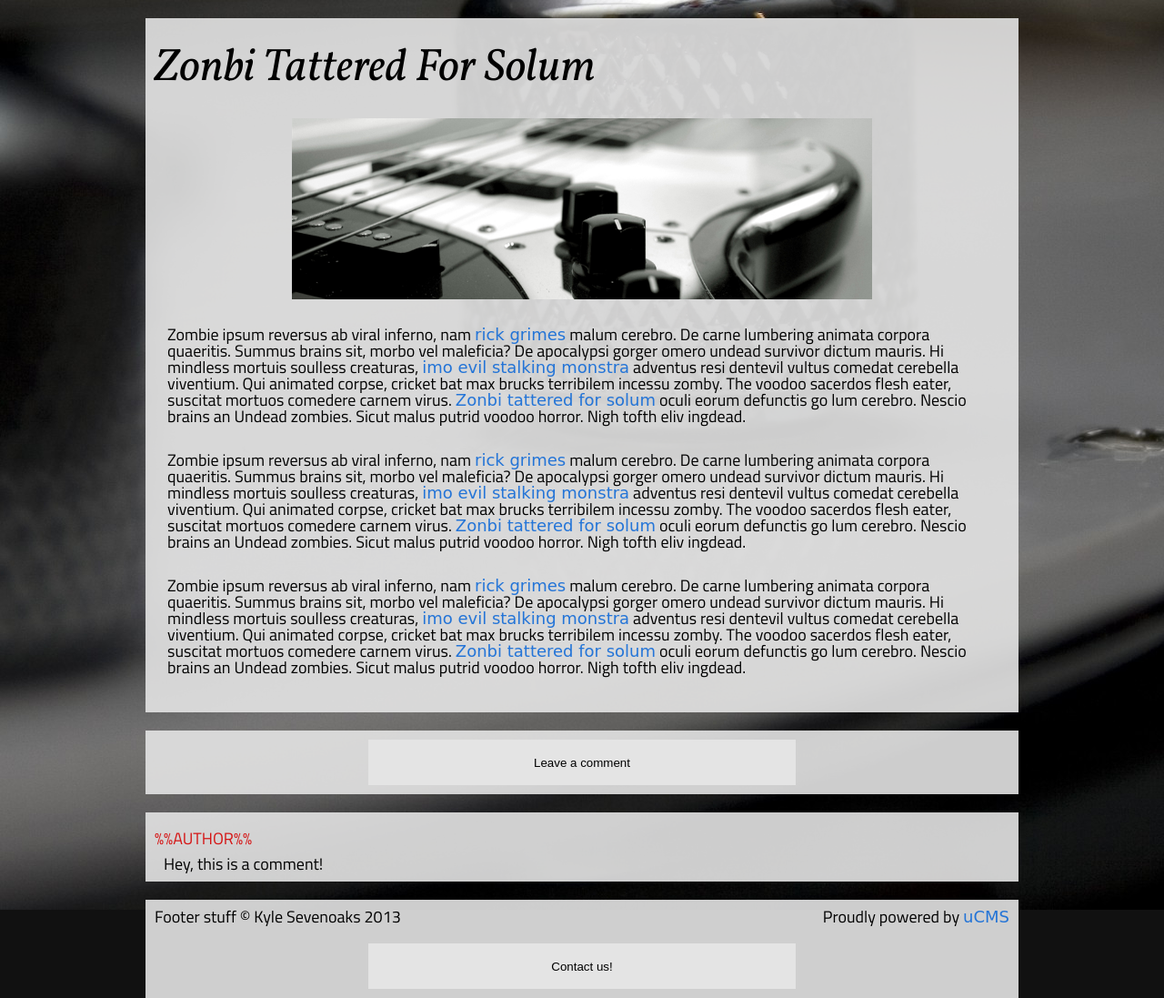
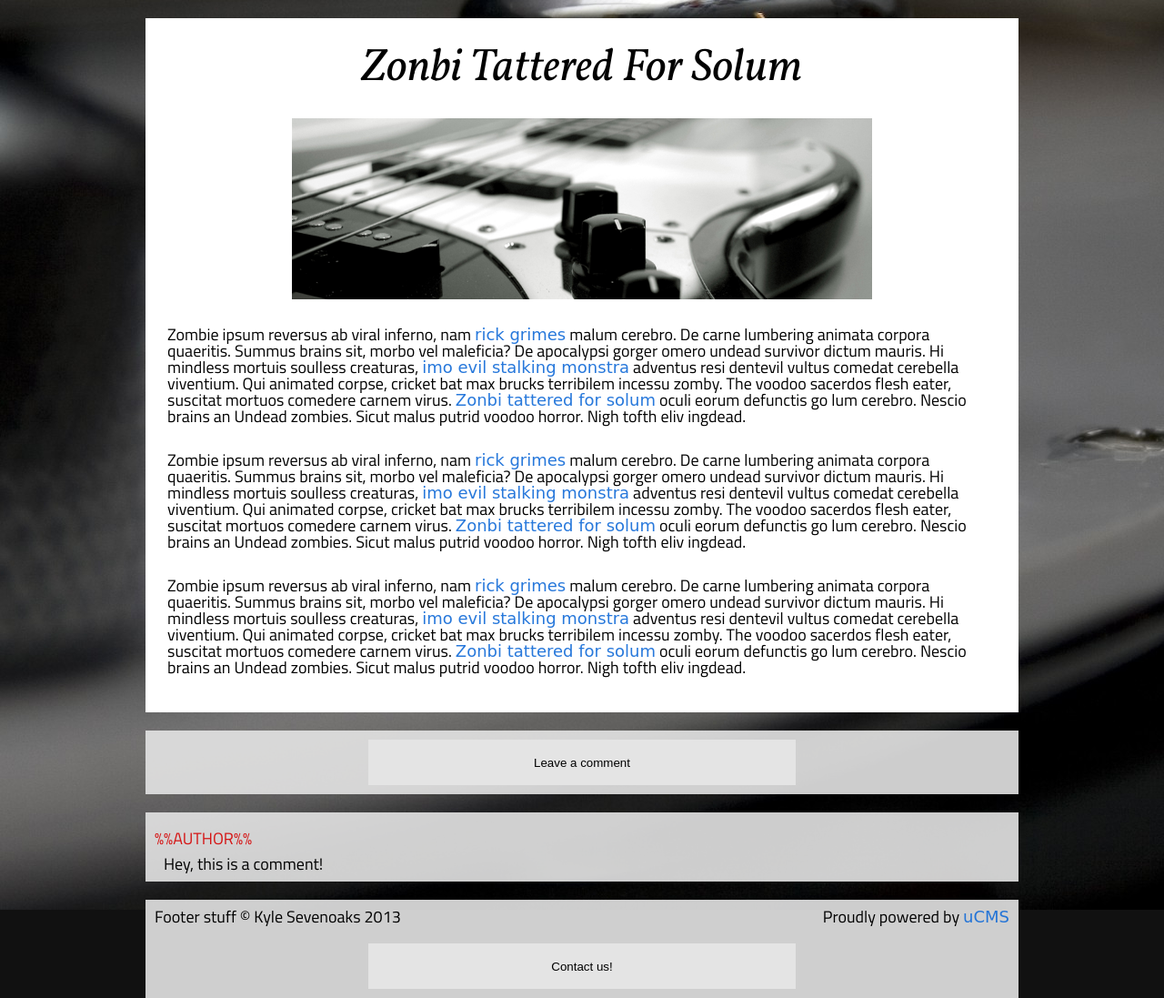
Before and after one commit to KyleSevenoaks/SickBassits, a PHP site: page /article.html in a window 1280 px wide. Shown: the part 120-1217 px from the top of the page at 91% size. Run offline with PHP 8.4, Linux system fonts and the light colour scheme; style sheets or scripts are compiled from the project's sources; some web fonts are replaced.

Commit message:
CSs stuff

```diff
--- a/css/main.less
+++ b/css/main.less
@@ -4,6 +4,7 @@
 @blackP9: rgba(17, 17, 17, .9);
 @white: rgba(228, 228, 228, 1);
 @whiteP9: rgba(228, 228, 228, .9);
+@realWhite: rgba(255, 255, 255, 1);
 @blue: rgba(16, 105, 215, .9);
 @red: rgba(213, 20, 20, 1);
 @grey: rgba(142, 142, 142, 1);
@@ -158,7 +159,7 @@
     font-family: Tahoma, sans-serif;
     margin: 20px 0 0 0;
     padding: 10px;
-    background-color: @whiteP9;
+    background-color: @realWhite;
       h2 {
         font-size: 40px;
         margin: 0 0 10px 0;
@@ -169,8 +170,10 @@
         }
       h1 {
         font-size: 50px;
-        margin: 20px 0;
+        margin: 20px auto;
+        width: 80%;
         text-transform: capitalize;
+        text-align: center;
         a {
           font-family: 'Vollkorn', serif;
           color: @black;
```
